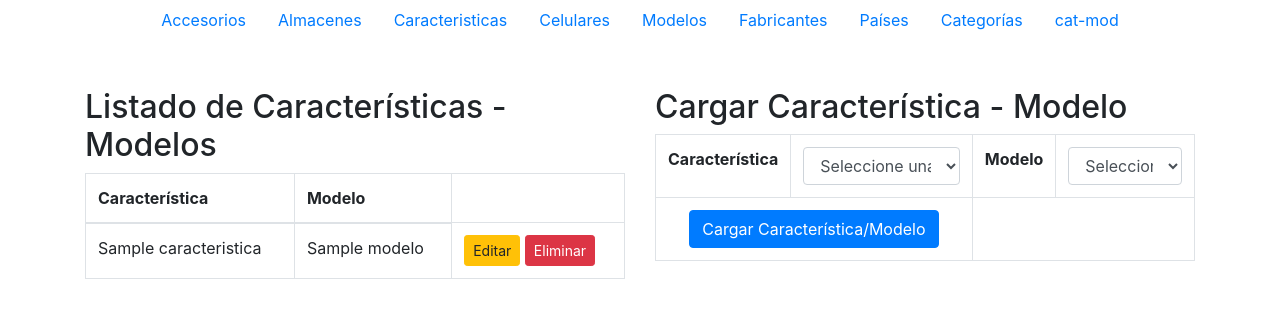
After one commit to lionhuck/EFI_1_Python, a Flask app: page /caracteristicas_modelos in a window 1280 px wide. The commit adds this page. Shown: the top 318 px of the page. Run offline with Flask 3, Linux system fonts and the light colour scheme; tables that the repository leaves empty hold one stand-in row (values such as "Sample post"); some libraries are stand-ins or nearby versions.

Commit message:
creacion de templates y relacion en base de datos de categorias, modelo, caract-modelos

```diff
--- a/app.py
+++ b/app.py
@@ -32,6 +32,50 @@ def paises():
         db.session.commit()
     paises_query = Pais.query.all()
     return render_template('paises.html',paises = paises_query)
+
+
+#-----------------------MODELOS--------------------------
+@app.route('/modelos', methods=['GET', 'POST'])
+def modelos():
+    if request.method == 'POST':
+        nombre = request.form['nombre']
+        fabricante_id = request.form['fabricante_id']
+        nuevo_modelo = Modelo(nombre=nombre, fabricante_id=fabricante_id)
+        db.session.add(nuevo_modelo)
+        db.session.commit()
+        return redirect(url_for('modelos'))
+
+    modelos = Modelo.query.all()
+    fabricantes = Fabricante.query.all()
+    return render_template('modelos.html', modelos=modelos, fabricantes=fabricantes)
+
+
+# @app.route('/editar/<id>/fabricantes', methods=['GET', 'POST'])
+# def editar_fabricante(id):
+#     fabricante = Fabricante.query.get_or_404(id)
+#     paises = Pais.query.all()
+
+#     if request.method == 'POST':
+#         fabricante.nombre = request.form['nombre']
+#         fabricante.pais_id = request.form['pais_id']
+#         db.session.commit()
+#         return redirect(url_for('fabricantes'))  # Redirige después de editar
+
+#     return render_template('editar_fabricantes.html', fabricante=fabricante, paises=paises)
+
+#-----------------------CATEGORIAS--------------------------
+
+@app.route("/categorias", methods=['POST', 'GET'])
+def categorias():
+    if request.method == 'POST':
+        nombre = request.form['nombre']
+        nueva_categoria = Categoria(nombre=nombre)
+        db.session.add(nueva_categoria)
+        db.session.commit()
+    categorias_query = Categoria.query.all()
+    return render_template('categorias.html',categorias = categorias_query)
+
+
 
 #-----------------------FABRICANTES-----------------------
 @app.route('/fabricantes', methods=['GET', 'POST'])
@@ -139,3 +183,21 @@ def eliminar_caracteristica(id):
     db.session.delete(caracteristica)
     db.session.commit()
     return render_template('caracteristicas.html', caracteristicas = caracteristicas)
+
+
+#------------------------CARACTERISTICAS-MODELOS-----------------------
+@app.route('/caracteristicas_modelos', methods=['GET', 'POST'])
+def caract_model():
+    if request.method == 'POST':
+        caracteristica_id = request.form['caracteristica_id']
+        modelo_id = request.form['modelo_id']
+        nuevo_caract_model = CaracteristicaModelo(modelo_id=modelo_id, caracteristica_id=caracteristica_id)
+        db.session.add(nuevo_caract_model)
+        db.session.commit()
+        return redirect(url_for('caract_model'))
+
+    caracts_models = CaracteristicaModelo.query.all()
+    caracteristicas = Caracteristica.query.all()  # Traer todas las características
+    modelos = Modelo.query.all()  # Traer todos los modelos
+
+    return render_template('caracterisitas_modelos.html', caracts_models=caracts_models, caracteristicas=caracteristicas, modelos=modelos)
--- a/celulares.py
+++ b/celulares.py
@@ -21,12 +21,15 @@ class Categoria(db.Model):   #Es donde en el texto dice Marca(me parecio mas per
     id = db.Column(db.Integer, primary_key=True)
     nombre = db.Column(db.String(30), nullable=False)
 
+
 class Fabricante(db.Model):
     id = db.Column(db.Integer, primary_key=True)
     nombre = db.Column(db.String(30), nullable=False)
     pais_id = db.Column(db.Integer, db.ForeignKey('pais.id'), nullable=False)
 
     pais = db.relationship('Pais', backref=db.backref('fabricantes',lazy=True))
+
+
 class Caracteristica(db.Model):
     id = db.Column(db.Integer, primary_key=True)
     nombre = db.Column(db.String(30), nullable=False)
@@ -37,7 +40,6 @@ class CaracteristicaModelo(db.Model):
     id = db.Column(db.Integer, primary_key=True)
     caracteristica_id = db.Column(db.Integer, db.ForeignKey('caracteristica.id'), nullable=False)
     modelo_id = db.Column(db.Integer, db.ForeignKey('modelo.id'), nullable=False)
-
 
     modelo = db.relationship('Modelo', backref=db.backref('CaracteristicasModelos', lazy=True))
     caracteristica = db.relationship('Caracteristica', backref=db.backref('CaracteristicasModelos', lazy=True))
--- /dev/null
+++ b/templates/caracterisitas_modelos.html
@@ -0,0 +1,71 @@
+{% extends 'template_base.html' %}
+
+{% block title %} Caract-Model {% endblock %}
+
+{% block body %}
+<div class="container mt-5">
+    <div class="row">
+        <!-- Columna para la tabla de características-modelos -->
+        <div class="col-md-6">
+            <h2>Listado de Características - Modelos</h2>
+            <table class="table table-bordered">
+                <thead>
+                    <tr>
+                        <th>Característica</th>
+                        <th>Modelo</th>
+                    </tr>
+                </thead>
+                <tbody>
+                    {% for caract_model in caracts_models %}
+                    <tr>
+                        <td>{{ caract_model.caracteristica.nombre }}</td>
+                        <td>{{ caract_model.modelo.nombre }}</td>
+                        <td>
+                            <a href="#" class="btn btn-warning btn-sm">Editar</a>
+                            <form action="" method="POST" style="display:inline;">
+                                <button type="submit" class="btn btn-danger btn-sm">Eliminar</button>
+                            </form>
+                        </td>
+                    </tr>
+                    {% endfor %}
+                </tbody>
+            </table>
+        </div>
+
+        <!-- Columna para el formulario -->
+        <div class="col-md-6">
+            <h2>Cargar Característica - Modelo</h2>
+            <form action="" method="POST">
+                <table class="table form-table table-bordered">
+                    <tbody>
+                        <tr>
+                            <th><label for="caracteristica_id">Característica</label></th>
+                            <td>
+                                <select class="form-control" name="caracteristica_id" required>
+                                    <option value="">Seleccione una característica</option>
+                                    {% for caracteristica in caracteristicas %}
+                                    <option value="{{ caracteristica.id }}">{{ caracteristica.nombre }}</option>
+                                    {% endfor %}
+                                </select>
+                            </td>
+                            <th><label for="modelo_id">Modelo</label></th>
+                            <td>
+                                <select class="form-control" name="modelo_id" required>
+                                    <option value="">Seleccione un modelo</option>
+                                    {% for modelo in modelos %}
+                                    <option value="{{ modelo.id }}">{{ modelo.nombre }}</option>
+                                    {% endfor %}
+                                </select>
+                            </td>
+                        </tr>
+                        <tr>
+                            <td colspan="2" class="text-center"><button type="submit" class="btn btn-primary">Cargar Característica/Modelo</button></td>
+                        </tr>
+                    </tbody>
+                </table>
+            </form>
+        </div>
+    </div>
+</div>
+
+{% endblock %}
--- a/templates/template_base.html
+++ b/templates/template_base.html
@@ -18,8 +18,12 @@
         <a class="nav-link active" href="/almacenes" aria-current="page">Almacenes</a>
         <a class="nav-link active" href="/caracteristicas" aria-current="page">Caracteristicas</a>
         <a class="nav-link active" href="/celulares" aria-current="page">Celulares</a>
+        <a class="nav-link active" href="/modelos" aria-current="page">Modelos</a>
+        <a class="nav-link active" href="/fabricantes" aria-current="page">Fabricantes</a>
         <a class="nav-link active" href="/paises" aria-current="page">Países</a>
-        <a class="nav-link active" href="/fabricantes" aria-current="page">Fabricantes</a>
+        <a class="nav-link active" href="/categorias" aria-current="page">Categorías</a>
+        <a class="nav-link active" href="/caracteristicas_modelos" aria-current="page">cat-mod</a>
+
     </nav>
 
     {% block body %}{% endblock %}
```
Also changed, not shown: templates/categorias.html (added, +46 -0 lines), templates/modelos.html (added, +69 -0 lines).
